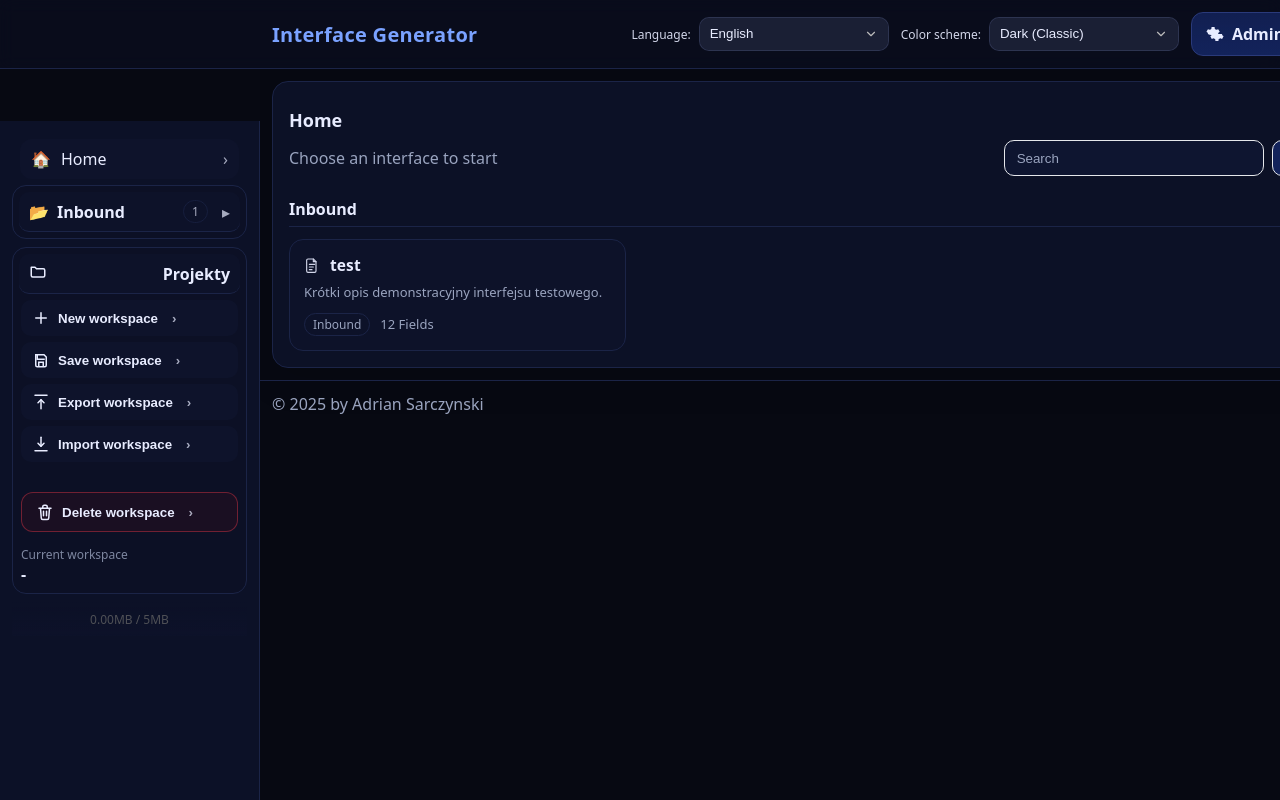
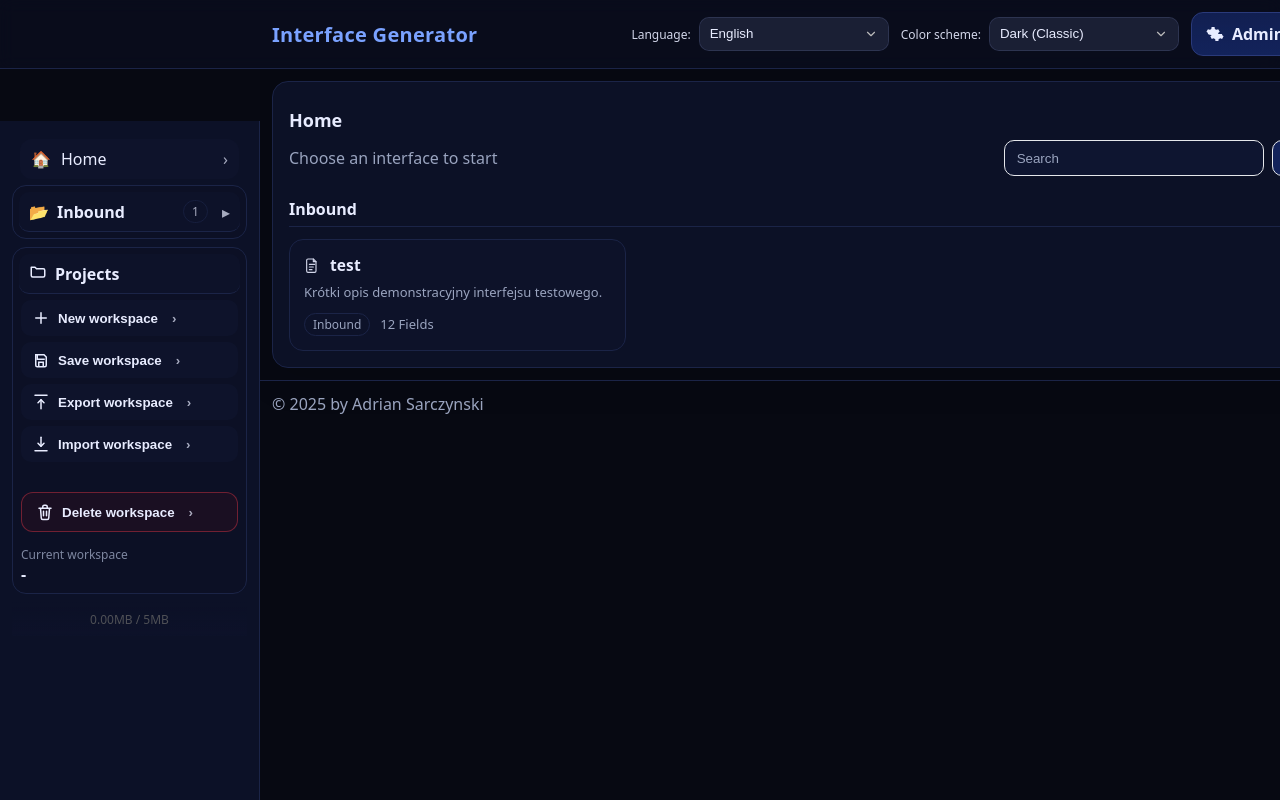
Before and after one commit to ediquest/wms-app, a React (Vite) app: page / in a window 1280 px wide. Built offline with nearby package versions, Linux system fonts and the light colour scheme.

Commit message:
drobne poprawki UI menu

```diff
--- a/src/components/Sidebar.jsx
+++ b/src/components/Sidebar.jsx
@@ -267,7 +267,7 @@ React.useEffect(() => {
       </div>
 
       <div className="s-cat s-projects open">
-        <div className="s-cat-head">
+        <div className="s-cat-head" style={{ justifyContent: 'flex-start', gap: 8 }}>
           <span className="s-item-icon"><Icon.FolderOpen /></span>
           <span className="s-cat-title">{t('workspaceProjects') || t('projects') || 'Projekty'}</span>
         </div>
--- a/src/i18n.js
+++ b/src/i18n.js
@@ -87,7 +87,7 @@ const dict = {
     importOneOk: 'Interface imported.',
 
     // Workspace
-    workspaceProjects: 'Projekty',
+    workspaceProjects: 'Projects',
     newWorkspace: 'New workspace',
     saveWorkspace: 'Save workspace',
     exportWorkspace: 'Export workspace',
```
